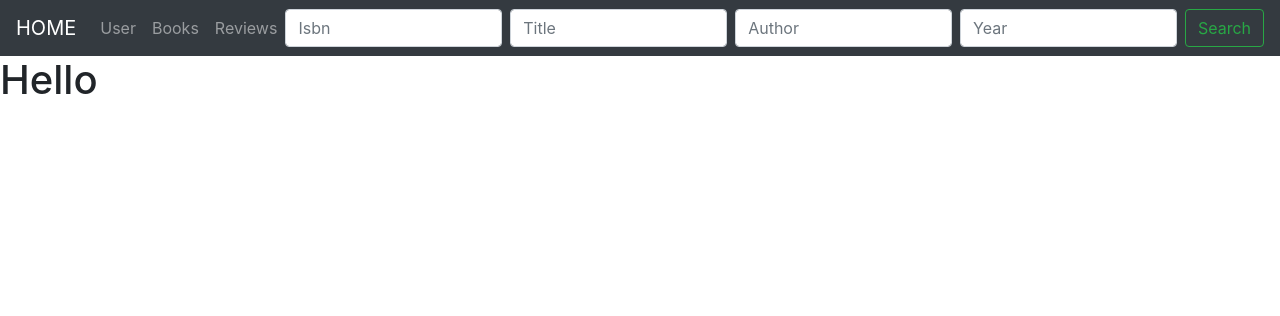
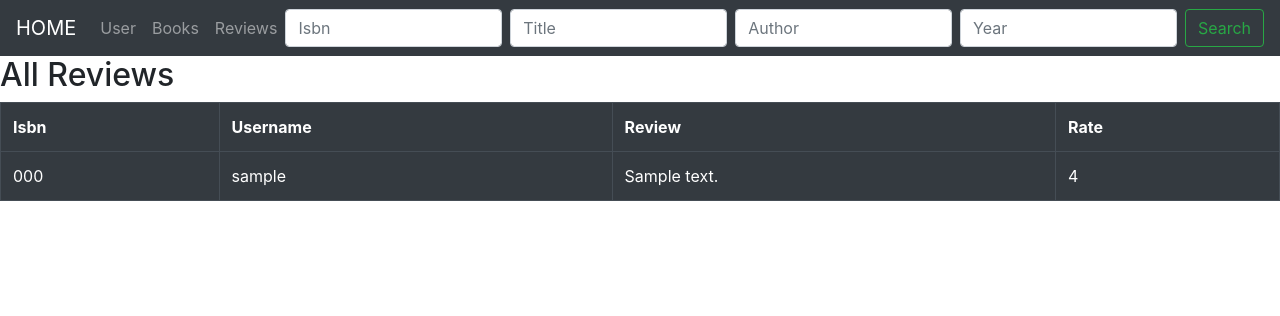
Before and after one commit to tinyboyX/project1, a Python web app: template templates/reviews.html in a window 1280 px wide. Shown: the top 316 px of the page. Run offline with Jinja, Linux system fonts and the light colour scheme; the template is opened without the code that fills it: most values are stand-ins (such as "Sample title", 1, 10 or a date in 2020); some libraries are stand-ins or nearby versions.

Commit message:
review err

```diff
--- a/application.py
+++ b/application.py
@@ -86,3 +86,8 @@ def searching():
         return render_template("menu.html", message = "There is no book with that infomation")
     else:
         return render_template("search_result.html", books = books)
+
+ @app.route("/reviews")
+def reviews():
+    reviews = db.execute("SELECT * FROM reviews").fetchall()
+    return render_template("reviews.html", reviews = reviews)
--- a/templates/reviews.html
+++ b/templates/reviews.html
@@ -1,9 +1,25 @@
 {% extends "inner_layout.html" %}
 
 {% block heading %}
-  <title>Hello</title>
+    <title>Reviews Table</title>
 {% endblock %}
 
 {% block body %}
-<h1>Hello</h1>
+    <h2>All Reviews</h2>
+    <div>
+        <table class = "table table-bordered table-hover table-dark">
+            <th scope = "col">Isbn</th>
+            <th scope = "col">Username</th>
+            <th scope = "col">Review</th>
+            <th scope = "col">Rate</th>
+            {% for review in reviews %}
+            <tr>
+                <td>{{ review.isbn }}</td>
+                <td>{{ review.username }}</td>
+                <td>{{ review.review }}</td>
+                <td>{{ review.rate }}</td>
+            </tr>
+            {% endfor %}
+        </table>
+    </div>
 {% endblock %}
```
Also changed, not shown: 2 other files.
